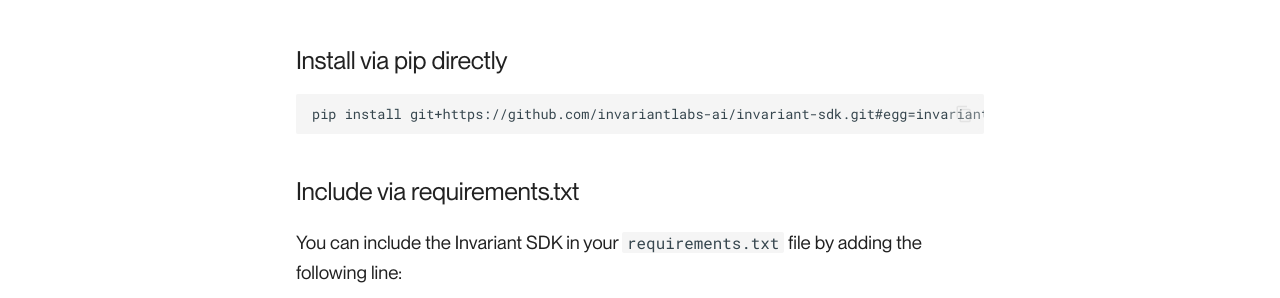
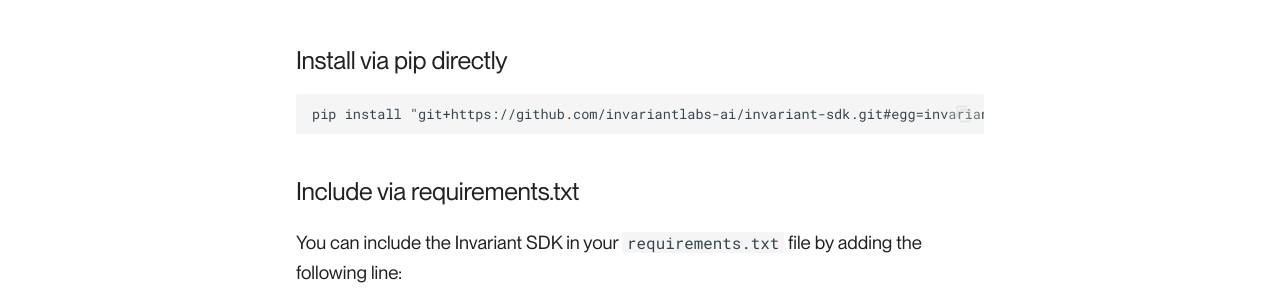
Before and after one commit to invariantlabs-ai/invariant-sdk, an MkDocs documentation site: the page built from docs/docs/index.md, in a window 1280 px wide and 900 px high. Shown: the part 349-647 px from the top of the window. Built offline with MkDocs 1.6.1 and Material for MkDocs 9.7.7, drawn with Linux system fonts in a browser that asks for light colours.

````diff
--- a/docs/docs/index.md
+++ b/docs/docs/index.md
@@ -6,7 +6,7 @@ The Invariant SDK enables you to share, analyze and collaborate on AI agent runt
 
 ## Install via pip directly
 ```bash
-pip install git+https://github.com/invariantlabs-ai/invariant-sdk.git#egg=invariant_sdk&subdirectory=python
+pip install "git+https://github.com/invariantlabs-ai/invariant-sdk.git#egg=invariant_sdk&subdirectory=python"
 ```
 
 ## Include via requirements.txt
````
